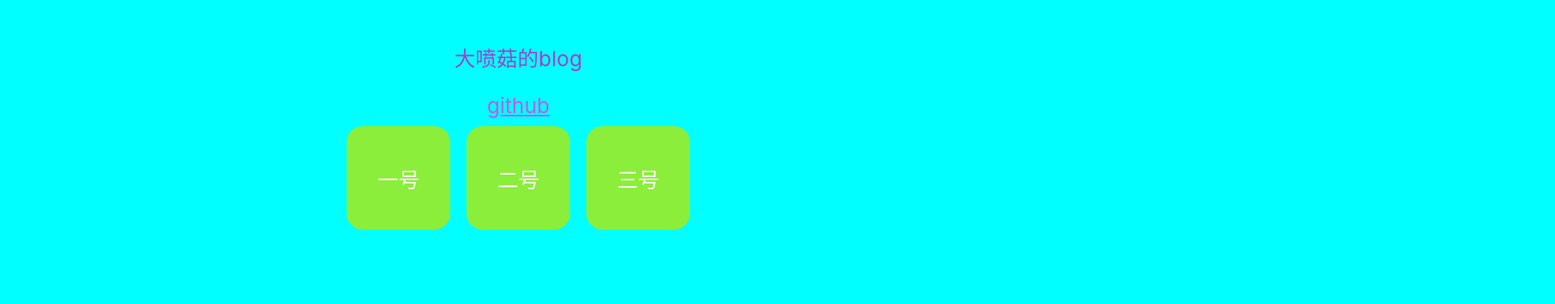
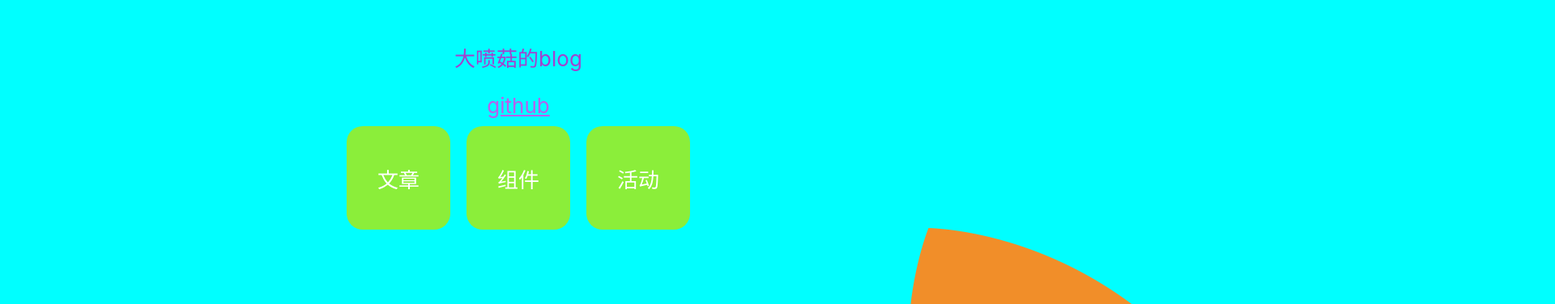
Before and after one commit to nitai2023/react_first_test, a React (Create React App) app: page / in a window 1280 px wide. Shown: the part 240-616 px from the top of the page at 81% size, 1920 px wide, since content can reach past the window. Built offline with nearby package versions, Linux system fonts and the light colour scheme.

Commit message:
feat:优化了一下样式

```diff
--- a/src/App.css
+++ b/src/App.css
@@ -62,4 +62,10 @@ p{
 .route:hover{
   width: 13vw;
   height: 13vw;
+  background-color: rgb(238, 113, 75);
 }
+#sun{
+  position: absolute;
+  left: 0;
+  top: 0;
+}
--- a/src/App.js
+++ b/src/App.js
@@ -1,9 +1,10 @@
-
+import sun from "./echo.png"
 import './App.css';
 function App() {
   return (
     <div className="App">
       <header className="App-header">
+        <img src={sun} alt="sun" id="sun"></img>
         <p>
           大喷菇的blog
         </p>
@@ -16,9 +17,9 @@ function App() {
           github
         </a>
         <div id="routes">
-          <div class="route">一号</div>
-          <div class="route">二号</div>
-          <div class="route">三号</div>
+          <div class="route">文章</div>
+          <div class="route">组件</div>
+          <div class="route">活动</div>
         </div>
 
         {/* <Link></Link> */}
--- a/src/Example.css
+++ b/src/Example.css
@@ -12,9 +12,10 @@
     color: rgb(166, 73, 241);
 }
 img{
-    height: 40vmin;
-    animation: rotate 10s linear infinite;
+    height: 30vmin;
+    /* animation: rotate 10s linear infinite; */
 }
+/*
 @keyframes rotate {
     0% {
         transform: rotate(0);
@@ -35,4 +36,4 @@ img{
     100% {
         transform: rotate(360deg);
     }
-}
+} */
--- a/src/Example.js
+++ b/src/Example.js
@@ -8,7 +8,7 @@ function Example(){
   }
     return (
       <div id="first_example">
-        <img src={logo} alt="图标"/>
+        <img src={logo} alt="图标" className=""/>
 
         <h1 id="first_h1" onClick={change_color} ref={ref}>我的第一个react组件</h1>
       </div>
```
Also changed, not shown: src/index.js (+1 -7 lines), src/echo.png (added).
